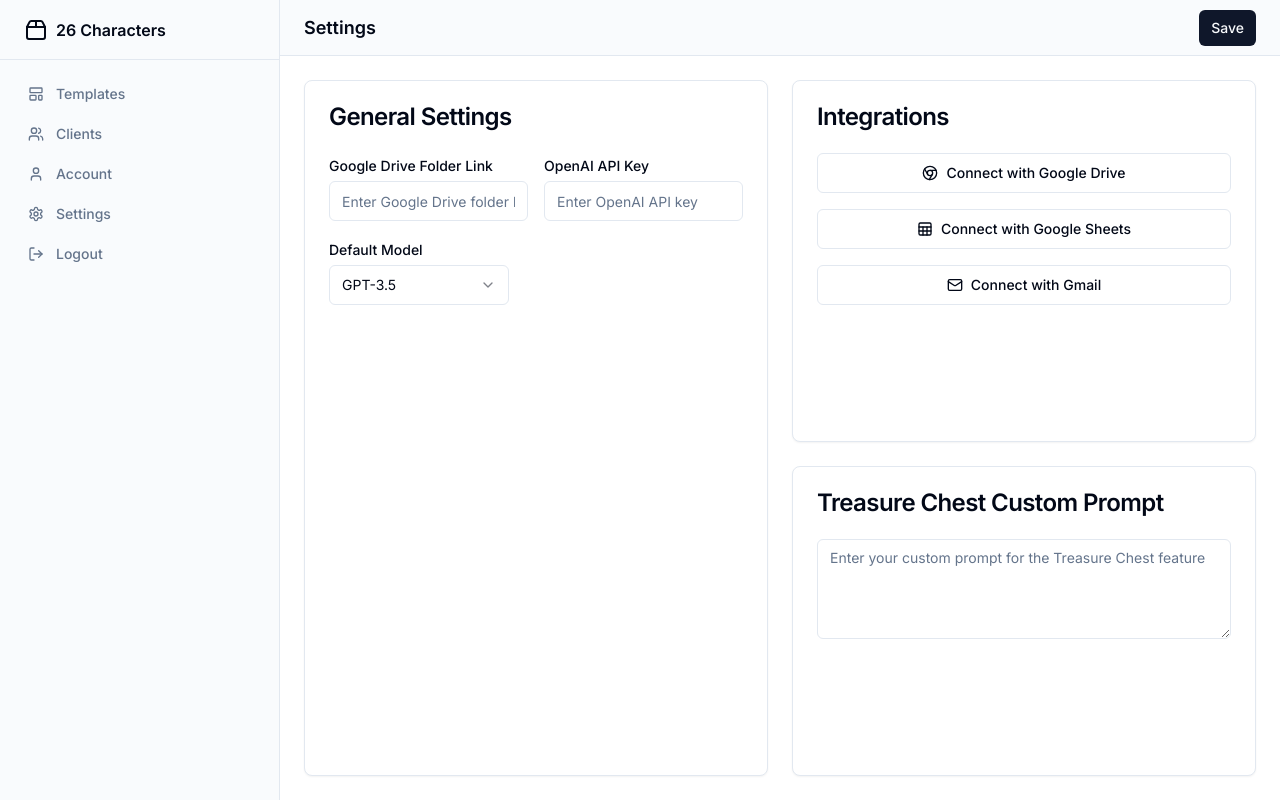
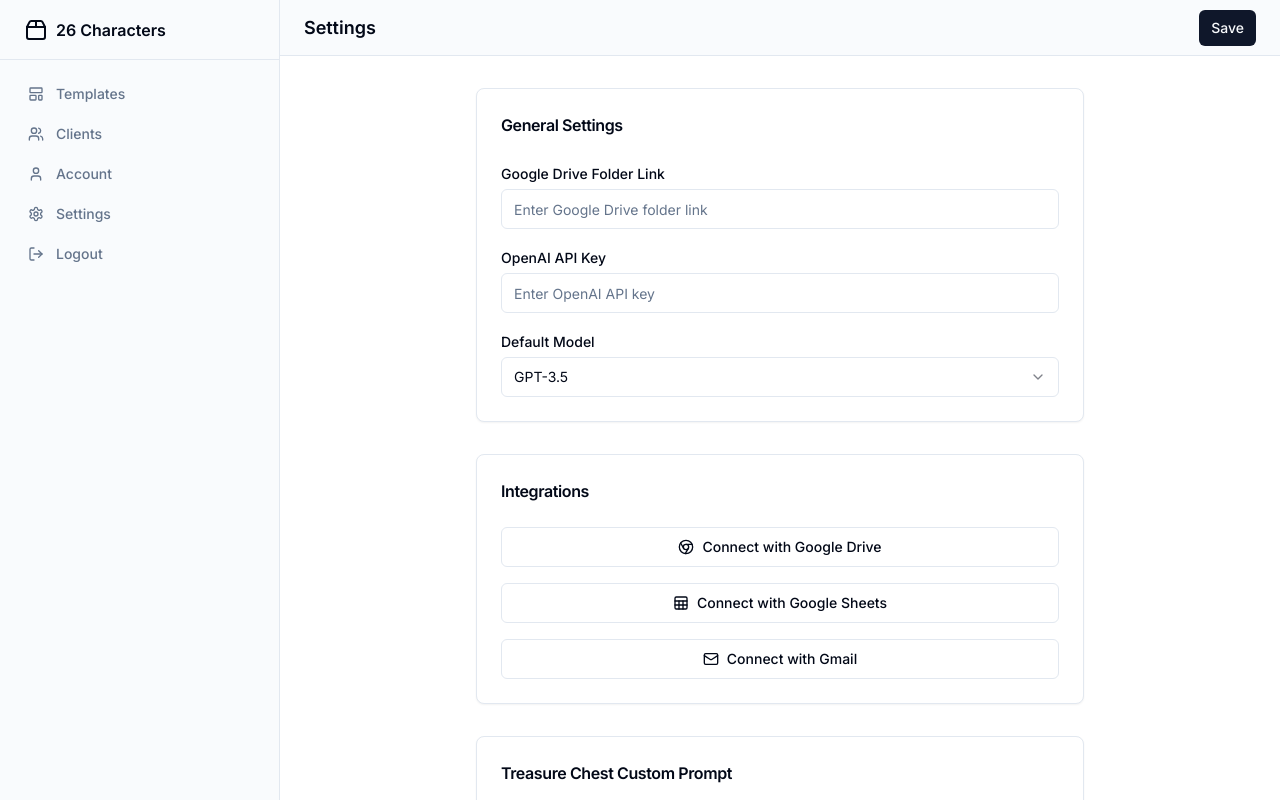
Before and after one commit to lezgoverci/26-characters-app, a Next.js app: page /dashboard/settings in a window 1280 px wide. Shown: the top 800 px of the page. Built offline with nearby package versions, Linux system fonts and the light colour scheme.

Commit message:
fixes settings column

```diff
--- a/app/(authenticated)/dashboard/settings/page.tsx
+++ b/app/(authenticated)/dashboard/settings/page.tsx
@@ -48,7 +48,7 @@ export default function Component() {
 
   const filteredUsers = useMemo(() => {
     return users.filter((user) => user.name.toLowerCase().includes(search.toLowerCase()))
-  }, [search,users])
+  }, [search, users])
   const handleSearch = (e: React.MouseEvent<HTMLButtonElement>) => {
     if (inputRef.current) {
       setSearch(inputRef.current.value);
@@ -92,15 +92,15 @@ export default function Component() {
 
         </div>
       </header>
-        <main className="flex-1 overflow-auto p-4 md:p-6 md:grid md:grid-cols-2 md:gap-6">
-          <div className="grid gap-6">
+      <main className="w-full max-w-2xl mx-auto p-8 grid  gap-8">
+
         <Card>
           <CardHeader>
-                <CardTitle>General Settings</CardTitle>
+            <CardTitle className="text-base">General Settings</CardTitle>
           </CardHeader>
           <CardContent>
             <form className="grid gap-4">
-                  <div className="grid grid-cols-1 gap-4 md:grid-cols-2">
+              <div className="grid grid-cols-1 gap-4 ">
                 <div className="space-y-1">
                   <Label htmlFor="google-drive-link">Google Drive Folder Link</Label>
                   <Input
@@ -120,14 +120,14 @@ export default function Component() {
                   />
                 </div>
               </div>
-                  <div className="grid grid-cols-1 gap-4 md:grid-cols-2">
+              <div className="grid grid-cols-1 gap-4 ">
                 <div className="space-y-1">
                   <Label htmlFor="default-model">Default Model</Label>
 
-                      <Select  name="default-model" value={defaultModel}
+                  <Select name="default-model" value={defaultModel}
                   // onValueChange={handleDefaultModelChange}
                   >
-                        <SelectTrigger className="w-[180px]">
+                    <SelectTrigger className="">
                       <SelectValue placeholder="Theme" />
                     </SelectTrigger>
                     <SelectContent>
@@ -153,11 +153,10 @@ export default function Component() {
             </form>
           </CardContent>
         </Card>
-          </div>
-          <div className="grid gap-6">
+
         <Card>
           <CardHeader>
-                <CardTitle>Integrations</CardTitle>
+            <CardTitle className="text-base">Integrations</CardTitle>
           </CardHeader>
           <CardContent>
             <div className="grid gap-4">
@@ -178,7 +177,7 @@ export default function Component() {
         </Card>
         <Card>
           <CardHeader>
-                <CardTitle>Treasure Chest Custom Prompt</CardTitle>
+            <CardTitle className="text-base">Treasure Chest Custom Prompt</CardTitle>
           </CardHeader>
           <CardContent>
             <div className="grid gap-4">
@@ -192,7 +191,7 @@ export default function Component() {
             </div>
           </CardContent>
         </Card>
-          </div>
+
       </main>
     </div>
 
```
Lines whose indentation alone changed are shown as unchanged.
